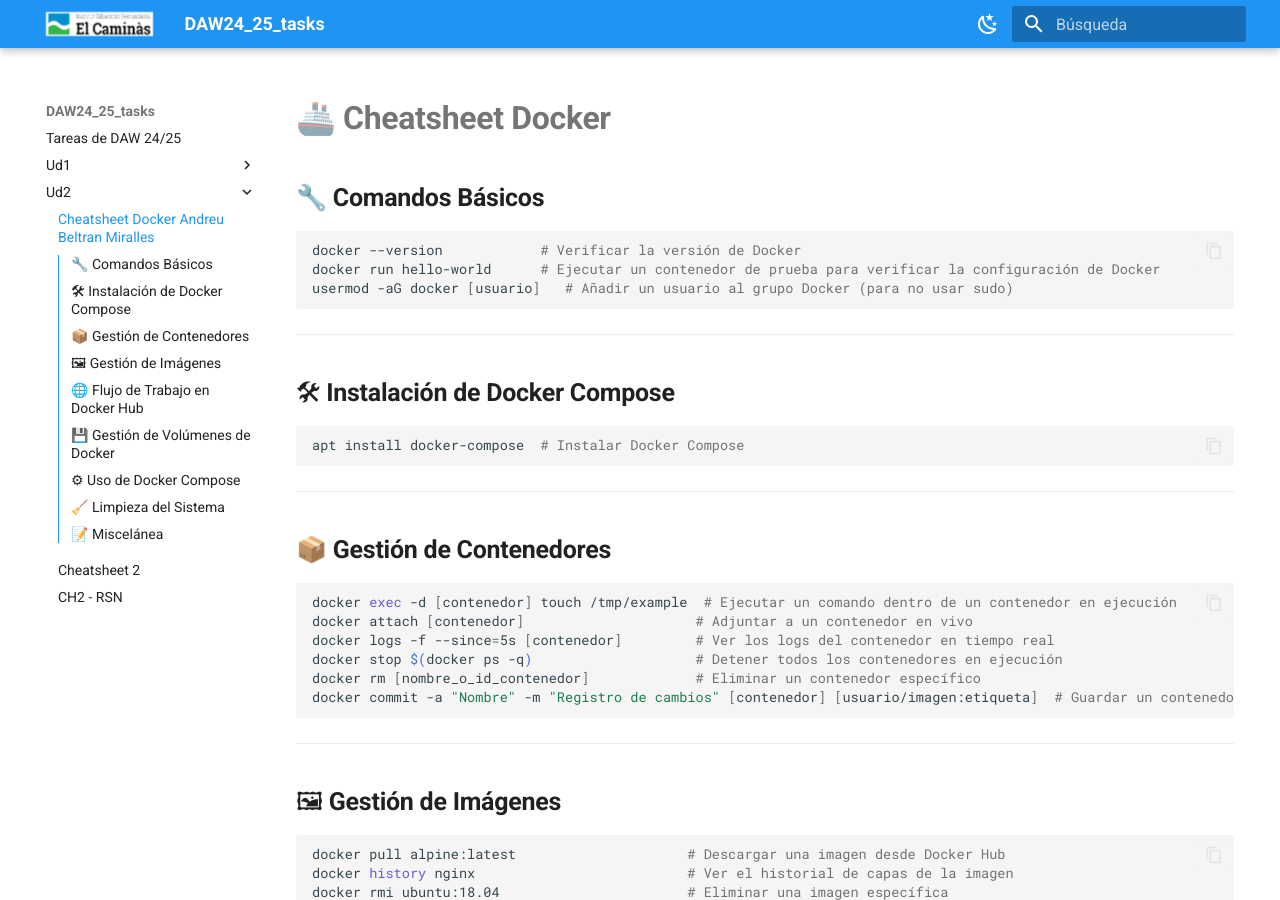
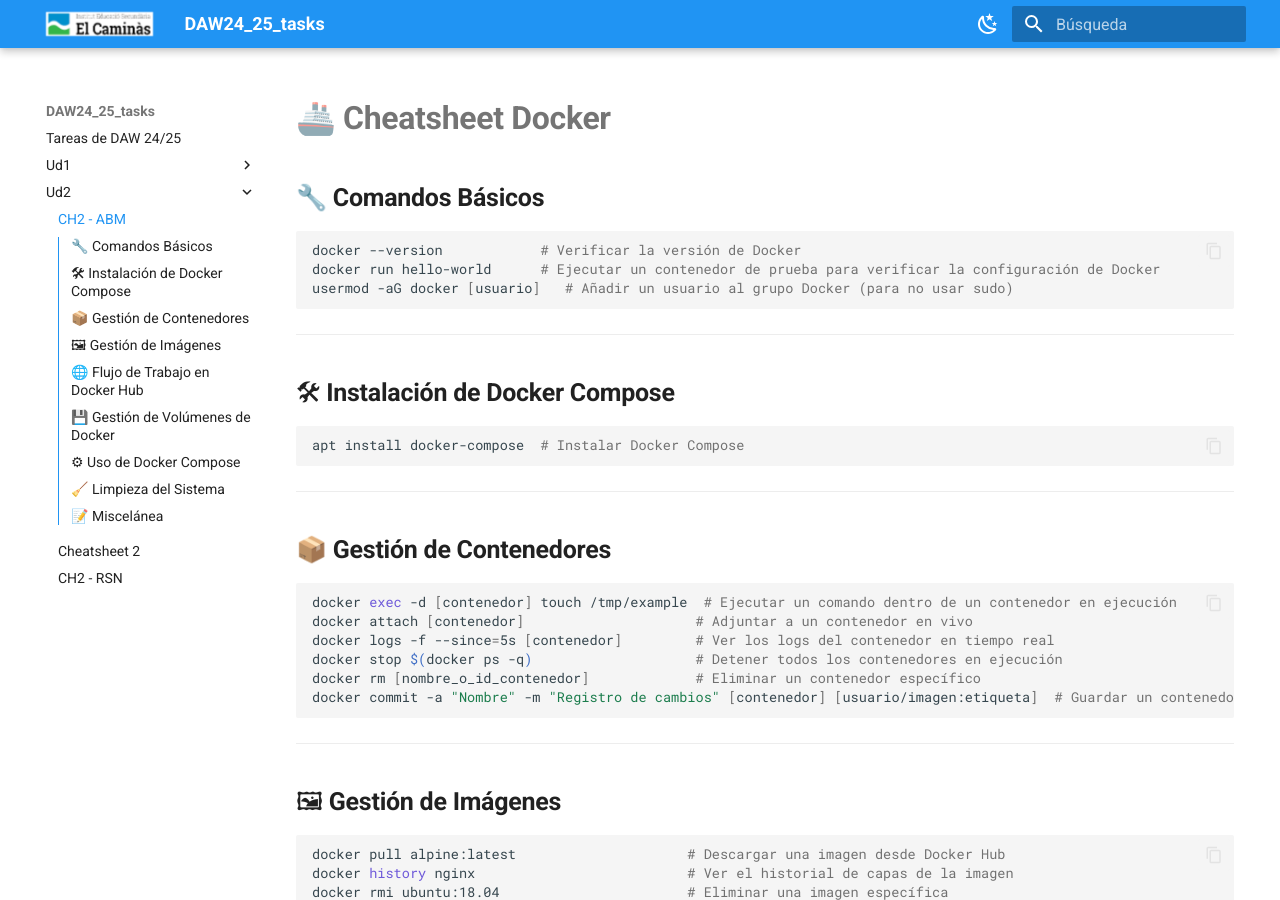
Before and after one commit to jmunozji/DAW24_25_tasks, an MkDocs documentation site: the page built from docs/Ud2/Ch2_ABM.md, in a window 1280 px wide and 900 px high. Built offline with MkDocs 1.6.1 and Material for MkDocs 9.7.7, drawn with Linux system fonts in a browser that asks for light colours.

Commit message:
Cambio title Ch2_ABM

```diff
--- a/docs/Ud2/Ch2_ABM.md
+++ b/docs/Ud2/Ch2_ABM.md
@@ -1,5 +1,5 @@
 ---
-title: 'Cheatsheet Docker Andreu Beltran Miralles'
+title: 'CH2 - ABM'
 ---
 # 🚢 **Cheatsheet Docker**
 
```
